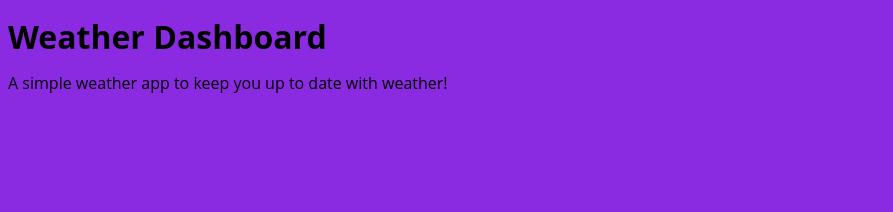
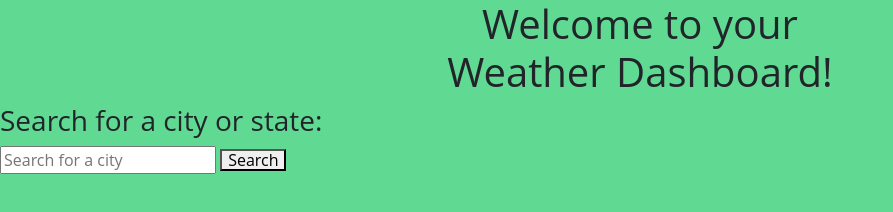
Before and after one commit to Izzie2021/Weather-Time, a plain HTML site: page index.html in a window 1280 px wide. Shown: the whole page, without its empty margins (0-893 px from the left). Drawn offline with nearby package versions, Linux system fonts and the light colour scheme.

Commit message:
edit structure and added code to html and script.js

```diff
--- /dev/null
+++ b/assets/css/js/script.js
@@ -0,0 +1 @@
+var apiKey = "11174f9bada08e006b3e172ee4bab7b9";
--- a/assets/css/style.css
+++ b/assets/css/style.css
@@ -2,5 +2,5 @@ body {
   font-family: 'Open Sans', sans-serif;
   font-size: 16px;
   line-height: 1;
-  background-color: blueviolet;
+  background-color: rgb(96, 218, 147);
 }
--- a/index.html
+++ b/index.html
@@ -1,20 +1,36 @@
 <!DOCTYPE html>
 <html lang="en">
+
 <head>
-    <meta charset="UTF-8" />
-    <meta name="viewport" content="width=device-width, initial-scale=1.0" />
-    <meta http-equiv="X-UA-Compatible" content="ie=edge" />
+  <meta charset="UTF-8">
+  <link href="https://cdn.jsdelivr.net/npm/bootstrap@5.1.3/dist/css/bootstrap.min.css" rel="stylesheet">
+  <link rel="stylesheet" type="text/css" href="./assets/css/style.css">
+  <meta name="viewport" content="width=device-width">
+
+  <meta http-equiv="X-UA-Compatible" content="IE=edge">
+  <meta name="viewport" content="width=device-width, initial-scale=1.0">
+
   <title>Weather Dashboard</title>
-    <link rel="stylesheet" href="assets/css/style.css">
 </head>
 
 <body>
-    <header class="jumbotron">
-      <h1 class="display-3">Weather Dashboard</h1>
-      <p class="lead">A simple weather app to keep you up to date with weather!</p>
+
+  <header class="text-center">
+    <h1>Welcome to your<br> Weather Dashboard!</br></h1>
   </header>
-    <div class="container">
+
+  <main>
+    <div class="text-center-dark">
+      <h3>Search for a city or state:</h3>
+      <div id="search-form">
+        <input id="search-input" type="text center" placeholder="Search for a city">
+        <button type="submit">Search</button>
       </div>
+    </div>
+    </div>
+  </main>
 
+  <script src="/assets/css/js/script.js"></script>
 </body>
+
 </html>
```
Lines whose indentation alone changed are shown as unchanged.
